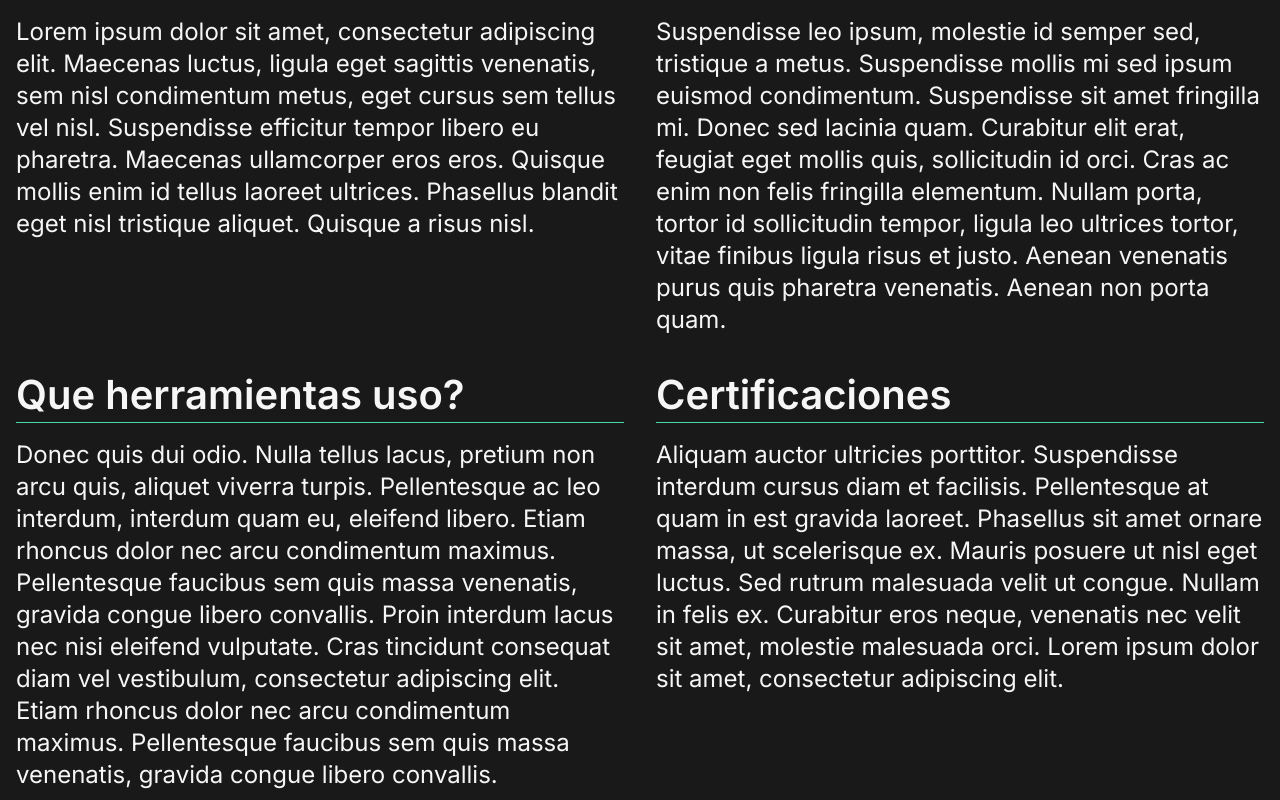
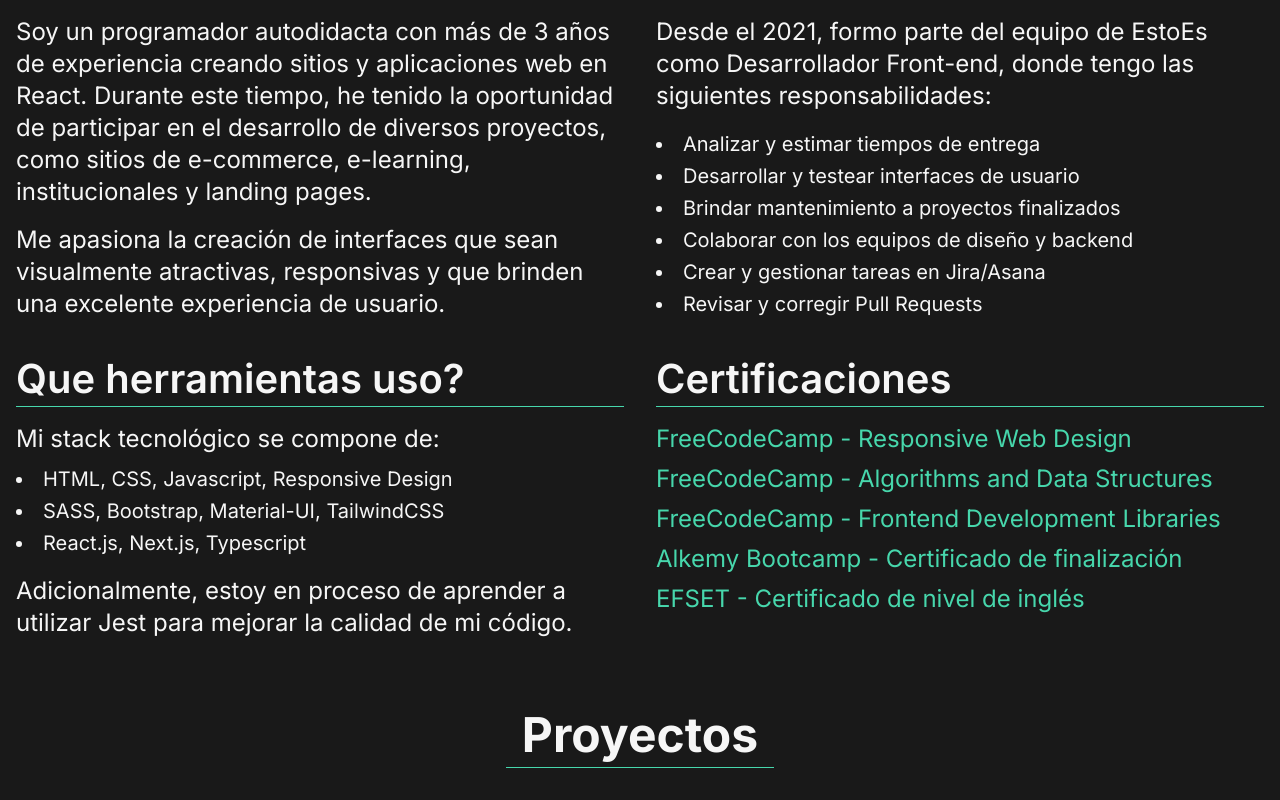
Before and after one commit to maple146/portfolio, a Next.js app: page / in a window 1280 px wide. Shown: the part 680-1480 px from the top of the page. Built offline with nearby package versions, Linux system fonts and the light colour scheme.

Commit message:
Add content to About section

```diff
--- a/src/app/_home/about.tsx
+++ b/src/app/_home/about.tsx
@@ -1,3 +1,4 @@
+import CustomLink from "@/components/custom-link";
 import Title from "@/components/title";
 
 export default function About() {
@@ -8,50 +9,82 @@ export default function About() {
       </div>
       <div className="col-span-full lg:col-start-1 lg:col-end-2 flex flex-col">
         <Title text={"Quien soy?"} variant={"fullWidth"} />
+        <p className="text-base lg:text-lg mb-4">
+          Soy un programador autodidacta con más de 3 años de experiencia
+          creando sitios y aplicaciones web en React. Durante este tiempo, he
+          tenido la oportunidad de participar en el desarrollo de diversos
+          proyectos, como sitios de e-commerce, e-learning, institucionales y
+          landing pages.
+        </p>
+
         <p className="text-base lg:text-lg">
-          Lorem ipsum dolor sit amet, consectetur adipiscing elit. Maecenas
-          luctus, ligula eget sagittis venenatis, sem nisl condimentum metus,
-          eget cursus sem tellus vel nisl. Suspendisse efficitur tempor libero
-          eu pharetra. Maecenas ullamcorper eros eros. Quisque mollis enim id
-          tellus laoreet ultrices. Phasellus blandit eget nisl tristique
-          aliquet. Quisque a risus nisl.
+          Me apasiona la creación de interfaces que sean visualmente atractivas,
+          responsivas y que brinden una excelente experiencia de usuario.
         </p>
       </div>
       <div className="col-span-full lg:col-start-2 lg:col-end-3 flex flex-col">
-        <Title text={"A que me dedico?"} variant={"fullWidth"} />
-        <p className="text-base lg:text-lg">
-          Suspendisse leo ipsum, molestie id semper sed, tristique a metus.
-          Suspendisse mollis mi sed ipsum euismod condimentum. Suspendisse sit
-          amet fringilla mi. Donec sed lacinia quam. Curabitur elit erat,
-          feugiat eget mollis quis, sollicitudin id orci. Cras ac enim non felis
-          fringilla elementum. Nullam porta, tortor id sollicitudin tempor,
-          ligula leo ultrices tortor, vitae finibus ligula risus et justo.
-          Aenean venenatis purus quis pharetra venenatis. Aenean non porta quam.
+        <Title text={"Experiencia"} variant={"fullWidth"} />
+        <p className="text-base lg:text-lg mb-4">
+          Desde el 2021, formo parte del equipo de EstoEs como Desarrollador
+          Front-end, donde tengo las siguientes responsabilidades:
         </p>
+        <ul className="list-disc list-inside text-sm leading-6 lg:text-base lg:leading-8">
+          <li>Analizar y estimar tiempos de entrega</li>
+          <li>Desarrollar y testear interfaces de usuario</li>
+          <li>Brindar mantenimiento a proyectos finalizados</li>
+          <li>Colaborar con los equipos de diseño y backend</li>
+          <li>Crear y gestionar tareas en Jira/Asana</li>
+          <li>Revisar y corregir Pull Requests</li>
+        </ul>
       </div>
       <div className="col-span-full lg:col-start-1 lg:col-end-2 flex flex-col">
         <Title text={"Que herramientas uso?"} variant={"fullWidth"} />
+        <p className="text-base lg:text-lg mb-2">
+          Mi stack tecnológico se compone de:
+        </p>
+        <ul className="mb-4 list-disc list-inside text-sm leading-6 lg:text-base lg:leading-8">
+          <li>HTML, CSS, Javascript, Responsive Design</li>
+          <li>SASS, Bootstrap, Material-UI, TailwindCSS</li>
+          <li>React.js, Next.js, Typescript</li>
+        </ul>
         <p className="text-base lg:text-lg">
-          Donec quis dui odio. Nulla tellus lacus, pretium non arcu quis,
-          aliquet viverra turpis. Pellentesque ac leo interdum, interdum quam
-          eu, eleifend libero. Etiam rhoncus dolor nec arcu condimentum maximus.
-          Pellentesque faucibus sem quis massa venenatis, gravida congue libero
-          convallis. Proin interdum lacus nec nisi eleifend vulputate. Cras
-          tincidunt consequat diam vel vestibulum, consectetur adipiscing elit.
-          Etiam rhoncus dolor nec arcu condimentum maximus. Pellentesque
-          faucibus sem quis massa venenatis, gravida congue libero convallis.
+          Adicionalmente, estoy en proceso de aprender a utilizar Jest para
+          mejorar la calidad de mi código.
         </p>
       </div>
       <div className="col-span-full lg:col-start-2 lg:col-end-3 flex flex-col">
         <Title text={"Certificaciones"} variant={"fullWidth"} />
-        <p className="text-base lg:text-lg">
-          Aliquam auctor ultricies porttitor. Suspendisse interdum cursus diam
-          et facilisis. Pellentesque at quam in est gravida laoreet. Phasellus
-          sit amet ornare massa, ut scelerisque ex. Mauris posuere ut nisl eget
-          luctus. Sed rutrum malesuada velit ut congue. Nullam in felis ex.
-          Curabitur eros neque, venenatis nec velit sit amet, molestie malesuada
-          orci. Lorem ipsum dolor sit amet, consectetur adipiscing elit.
-        </p>
+        <div className="flex flex-col gap-2">
+          {/* Refactorizar */}
+          <CustomLink
+            url={
+              "https://www.freecodecamp.org/certification/lga-dev/responsive-web-design"
+            }
+            text={"FreeCodeCamp - Responsive Web Design"}
+          />
+          <CustomLink
+            url={
+              "https://www.freecodecamp.org/certification/lga-dev/javascript-algorithms-and-data-structures"
+            }
+            text={"FreeCodeCamp - Algorithms and Data Structures"}
+          />
+          <CustomLink
+            url={
+              "https://www.freecodecamp.org/certification/lga-dev/front-end-libraries"
+            }
+            text={"FreeCodeCamp - Frontend Development Libraries"}
+          />
+          <CustomLink
+            url={
+              "https://drive.google.com/file/d/1Ye6URC3oWzy3rzMCE3eYVsNJ5hKeiiky/view"
+            }
+            text={"Alkemy Bootcamp - Certificado de finalización"}
+          />
+          <CustomLink
+            url={"http://efset.org/cert/uKizB6"}
+            text={"EFSET - Certificado de nivel de inglés"}
+          />
+        </div>
       </div>
     </div>
   );
```
